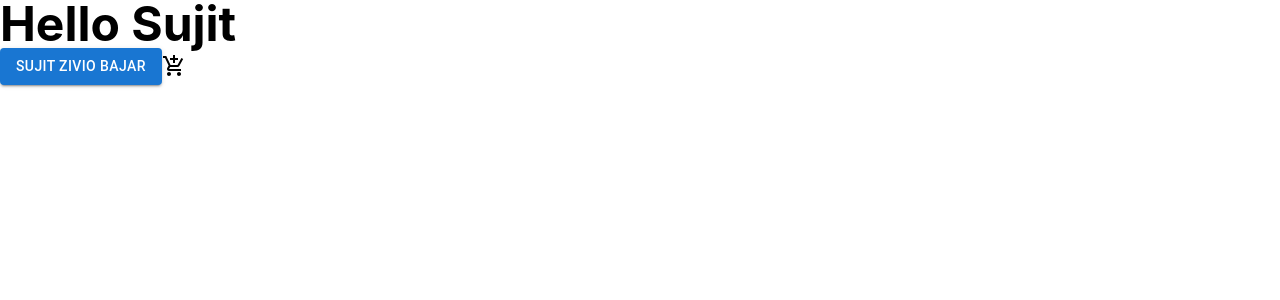
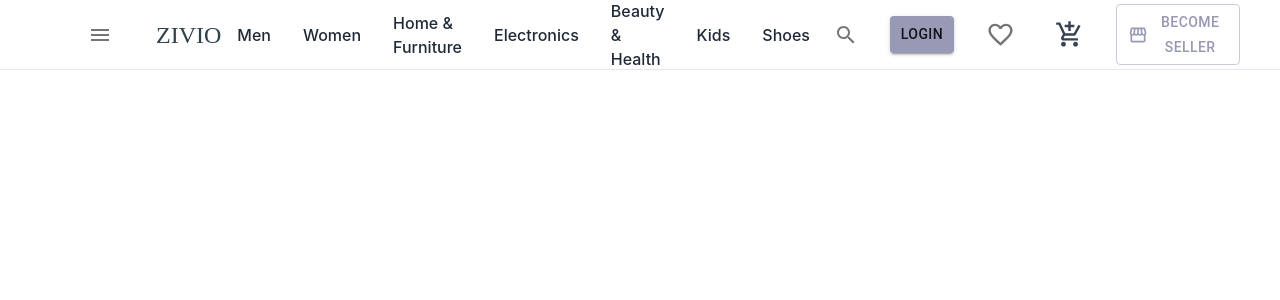
Before and after one commit to adsulsujit2006-cloud/E---Com-Application-ZIVIO, a React (Create React App) app: page / in a window 1280 px wide. Shown: the top 300 px of the page. Built offline with nearby package versions, Linux system fonts and the light colour scheme.

Commit message:
Update navbar and logo design

```diff
--- a/public/index.html
+++ b/public/index.html
@@ -24,7 +24,13 @@
       work correctly both with client-side routing and a non-root public URL.
       Learn how to configure a non-root public URL by running `npm run build`.
     -->
-    <title>React App</title>
+      <link rel="preconnect" href="https://fonts.googleapis.com">
+<link rel="preconnect" href="https://fonts.gstatic.com" crossorigin>
+<link href="https://fonts.googleapis.com/css2?family=Pacifico&display=swap" rel="stylesheet">
+      <link rel="preconnect" href="https://fonts.googleapis.com">
+<link rel="preconnect" href="https://fonts.gstatic.com" crossorigin>
+<link href="https://fonts.googleapis.com/css2?family=Pacifico&display=swap" rel="stylesheet">
+    <title>ZIVIO</title>
   </head>
   <body>
     <noscript>You need to enable JavaScript to run this app.</noscript>
--- a/src/App.tsx
+++ b/src/App.tsx
@@ -1,19 +1,18 @@
-import React from 'react';
-import logo from './logo.svg';
+import React from "react";
 // @ts-ignore: Allow side-effect import of CSS without type declarations
-import './App.css';
-import { Button } from '@mui/material';
-import ShoppingCartIcon from '@mui/icons-material/ShoppingCart';
-import { AddShoppingCart } from '@mui/icons-material';
+import "./App.css";
 
+import { ThemeProvider } from "@mui/material";
+
+import Navbar from "./customer/components/Navbar";
+import customeTheme from "./Theme/customeTheme";
 function App() {
   return (
-    <div className="">
-     <h1 className="font-bold text-5xl">Hello Sujit</h1>
-
-     <Button variant='contained'>sujit zivio bajar</Button>
-     <AddShoppingCart/>
-    </div>
+    <ThemeProvider theme={customeTheme}>
+      <div>
+        <Navbar />
+      </div>
+    </ThemeProvider>
   );
 }
 
--- /dev/null
+++ b/src/Theme/customeTheme.ts
@@ -0,0 +1,15 @@
+import { createTheme } from "@mui/material/styles";
+
+const customeTheme = createTheme({
+  palette: {
+    mode: "light",
+    primary: {
+      main: "#9799b5",
+    },
+    secondary: {
+      main: "#EAF0F1",
+    },
+  },
+});
+
+export default customeTheme;
--- /dev/null
+++ b/src/customer/components/Navbar.tsx
@@ -0,0 +1,99 @@
+import React from "react";
+import {
+  Avatar,
+  Box,
+  Button,
+  IconButton,
+  useTheme,
+  useMediaQuery,
+} from "@mui/material";
+
+import MenuIcon from "@mui/icons-material/Menu";
+import SearchIcon from "@mui/icons-material/Search";
+import {
+  AddShoppingCart,
+  FavoriteBorder,
+  Storefront,
+} from "@mui/icons-material";
+
+const Navbar = () => {
+
+  const theme = useTheme();
+  const isLarge = useMediaQuery(theme.breakpoints.up("lg"));
+
+  return (
+    <>
+      <Box>
+        <div className="flex items-center justify-between px-5 lg:px-20 h-[70px] border-b">
+
+          {/* Left Side */}
+          <div className="flex items-center gap-9">
+            <IconButton>
+              <MenuIcon />
+            </IconButton>
+
+            <h1 className="logo cursor-pointer text-lg md:text-2xl text-[#2F414A]">
+              ZIVIO
+            </h1>
+          </div >
+<ul className='flex items-center font-medium text-gray-800'>
+  {["Men","Women","Home & Furniture","Electronics","Beauty & Health","Kids","Shoes"].map((item)=><li
+  className='mainCategory hover:text-primary-color
+  hover:border-b-2 h-[70px] px-4 border-primary-color
+  flex items-center'>
+    {item}
+  </li>)}
+  <li></li>
+</ul>
+          {/* Right Side */}
+          <div className="flex gap-1 lg:gap-6 items-center">
+
+            <IconButton>
+              <SearchIcon />
+            </IconButton>
+
+            {false ? (
+              <Button className="flex items-center gap-2">
+                <Avatar
+                  sx={{ width: 29, height: 29 }}
+                  src=""
+                />
+
+                <h1 className="font-semibold hidden lg:block">
+                  Login
+                </h1>
+              </Button>
+            ) : (
+              <Button variant="contained">
+                Login
+              </Button>
+            )}
+
+            <IconButton>
+              <FavoriteBorder sx={{ fontSize: 29 }} />
+            </IconButton>
+
+            <IconButton>
+              <AddShoppingCart
+                className="text-gray-700"
+                sx={{ fontSize: 29 }}
+              />
+            </IconButton>
+
+            {isLarge && (
+              <Button
+                startIcon={<Storefront />}
+                variant="outlined"
+              >
+                Become Seller
+              </Button>
+            )}
+
+          </div>
+        </div>
+      </Box>
+    </>
+  );
+};
+
+export default Navbar;
--- a/src/index.css
+++ b/src/index.css
@@ -1,3 +1,4 @@
+@import url('https://fonts.googleapis.com/css2?family=Pacifico&display=swap');
 body {
   margin: 0;
   font-family: -apple-system, BlinkMacSystemFont, 'Segoe UI', 'Roboto', 'Oxygen',
@@ -11,6 +12,48 @@ code {
   font-family: source-code-pro, Menlo, Monaco, Consolas, 'Courier New',
     monospace;
 }
+.logo{
+  font-family: "Racifico",cursive;
+  font-weight: 400;
+  font-style: normal;
+  color: #9799b5;
+}
+
+
+
+
+
+
+
+
+
+
+
+
+
+
+
+
+
+
+
+
+
+
+
+
+
+
+
+
+
+
+
+
+
+
+
+
 @tailwind base;
 @tailwind components;
 @tailwind utilities;
--- a/tailwind.config.js
+++ b/tailwind.config.js
@@ -4,7 +4,12 @@ module.exports = {
     "./src/**/*.{js,jsx,ts,tsx}",
   ],
   theme: {
-    extend: {},
+    extend: {
+      colors:{
+        "primary-color" : "#00927c",
+        "secondary-color":"#EAF0F1"
+      }
+    },
   },
   plugins: [],
 };
```
